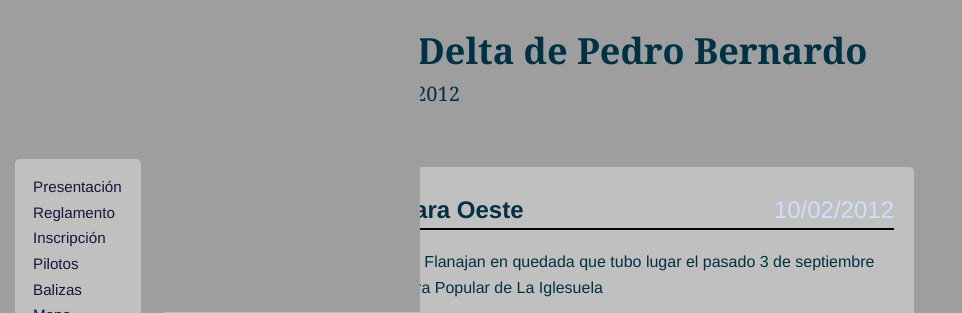
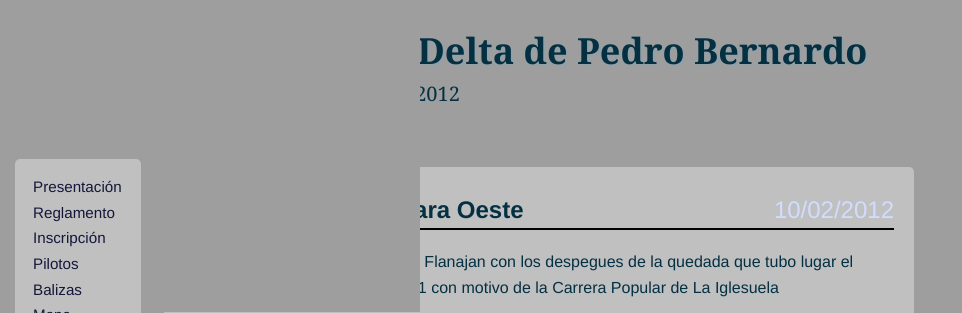
Before and after one commit to nando/openfly, a Jekyll site: the page built from _posts/2012-02-10-despegues_por_la_cara_oeste.html, in a window 1280 px wide, cut to the strip 0-313 px from the top of the page. Shown: the whole strip, without its empty margins (0-962 px from the left). Built offline with Jekyll 4.4.1, drawn with Linux system fonts in a browser that asks for light colours; comment, search, counter and statistics services are not loaded.

Commit message:
Vuelo de Javi

```diff
--- a/_posts/2012-02-10-despegues_por_la_cara_oeste.html
+++ b/_posts/2012-02-10-despegues_por_la_cara_oeste.html
@@ -5,7 +5,7 @@ section: noticias
 ---
 
 
-<p>Rescatamos este gran vídeo de Flanajan en quedada que tubo lugar el pasado 3 de septiembre de 2011 con motivo de la Carrera Popular de La Iglesuela</p>
+<p>Rescatamos este gran vídeo de Flanajan con los despegues de la quedada que tubo lugar el pasado 3 de septiembre de 2011 con motivo de la Carrera Popular de La Iglesuela</p>
 
 <div class="centered">
 <iframe width="560" height="315" src="http://www.youtube.com/embed/adzW36rHv5Q" frameborder="0" allowfullscreen></iframe>
```
